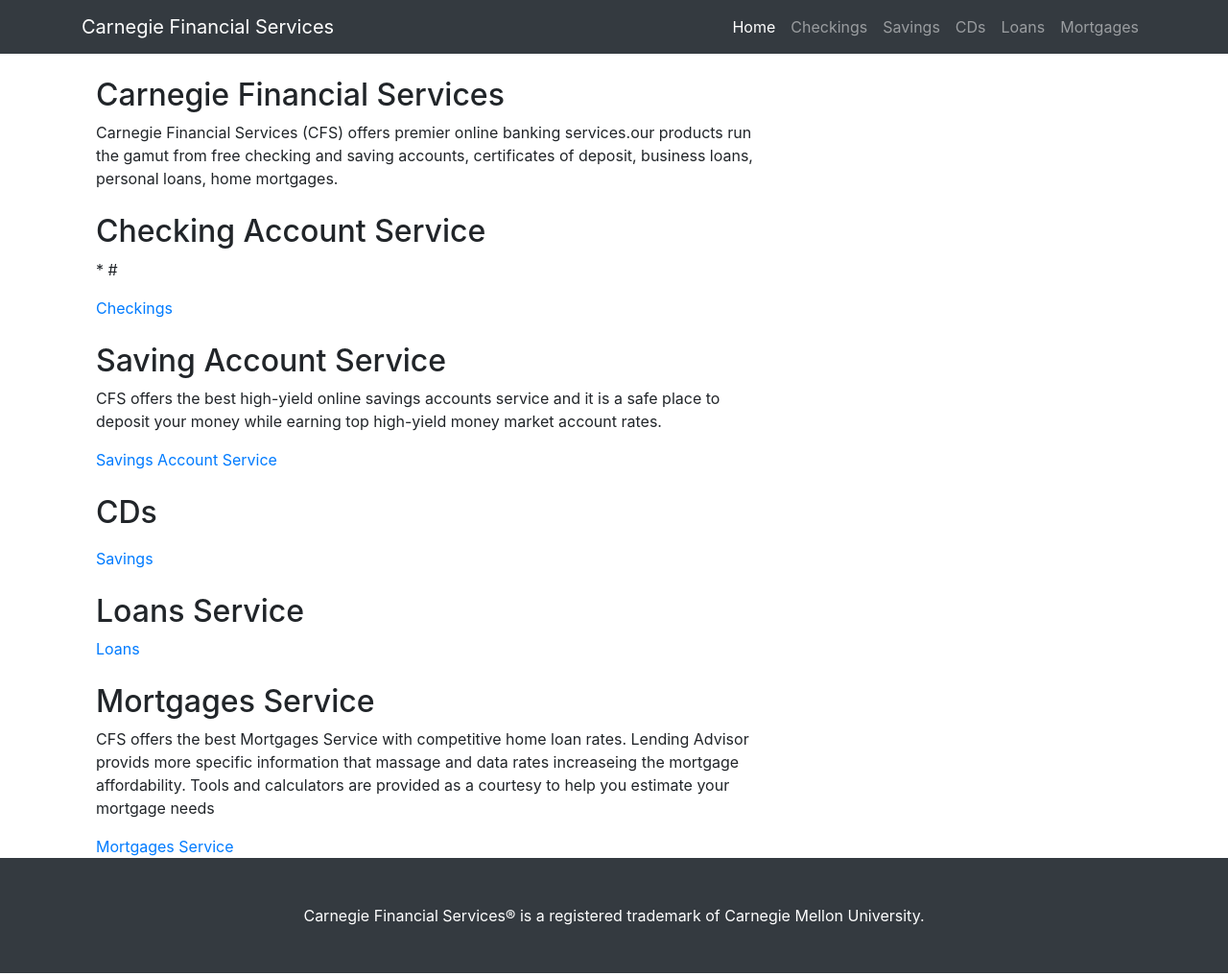
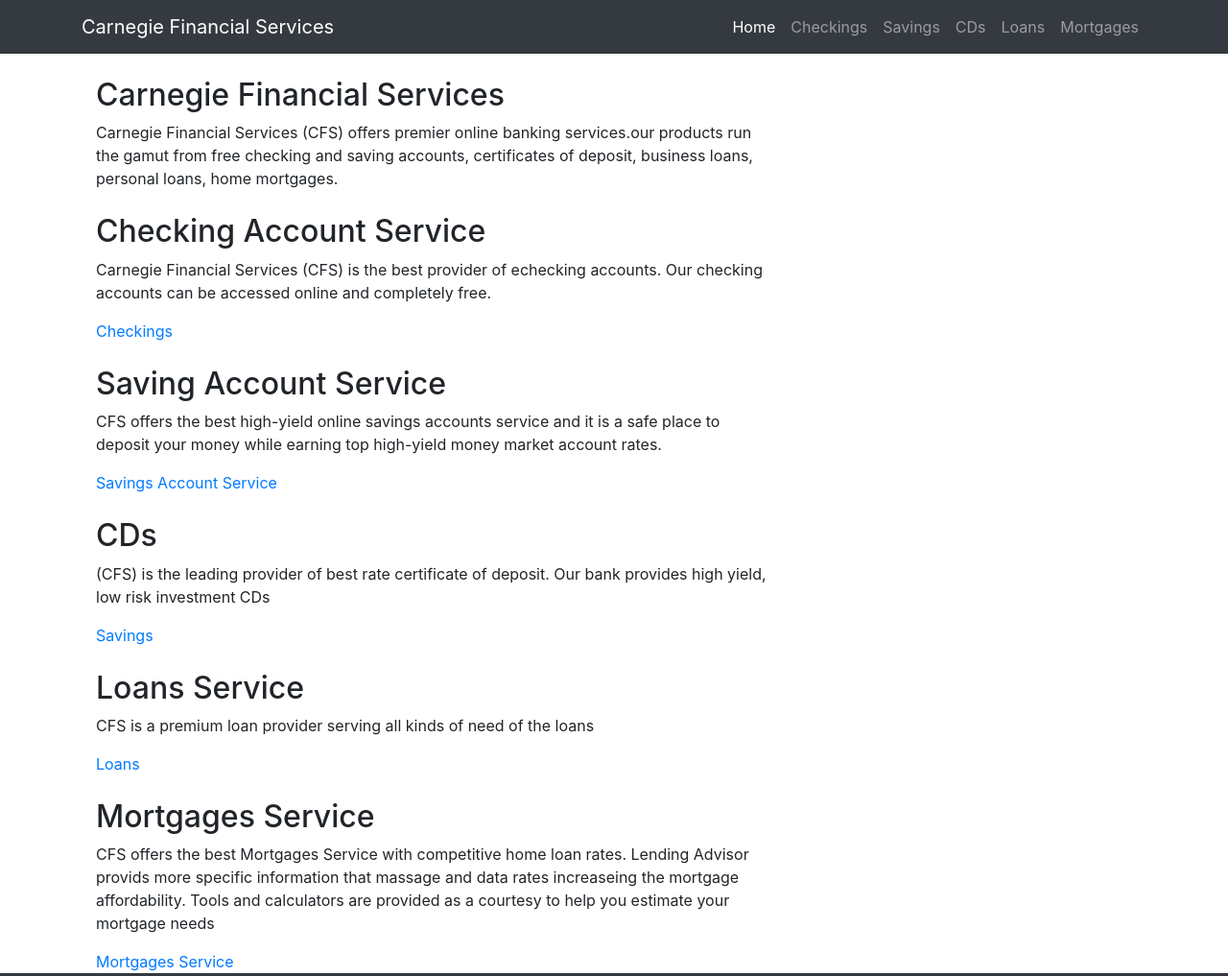
Before and after one commit to vivienzou1/Task-10, a website: page CFS/CFS-HomePage.html in a window 1280 px wide. Shown: the top 1017 px of the page at 96% size. Drawn offline with Linux system fonts and the light colour scheme.

Commit message:
change homepage

```diff
--- a/CFS/CFS-HomePage.html
+++ b/CFS/CFS-HomePage.html
@@ -71,7 +71,7 @@
     <div class="col-sm-8">
       <h2 class="mt-4">Checking Account Service</h2>
 
-          <p>* #</p>
+      <p> Carnegie Financial Services (CFS) is the best provider of echecking accounts. Our checking accounts can be accessed online and completely free.</p>
       <a href="CFS-Mortgages.html">Checkings</a>
     </div>
 
@@ -85,12 +85,13 @@
 
     <div class="col-sm-8">
       <h2 class="mt-4">CDs</h2>
-          <p></p>
+      <p>(CFS) is the leading provider of best rate certificate of deposit. Our bank provides high yield, low risk investment CDs</p>
       <a href="CFS-Mortgages.html">Savings</a>
     </div>
 
     <div class="col-sm-8">
      <h2 class="mt-4">Loans Service</h2>
+     <p>CFS is a premium loan provider serving all kinds of need of the loans</p>
      <a href="CFS-Mortgages.html">Loans</a>
    </div>
    <div class="col-sm-8">
```
Lines whose indentation alone changed are shown as unchanged.
